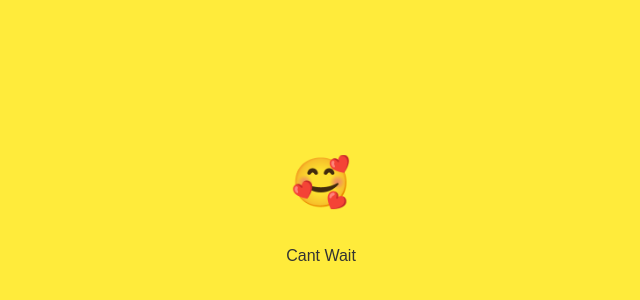
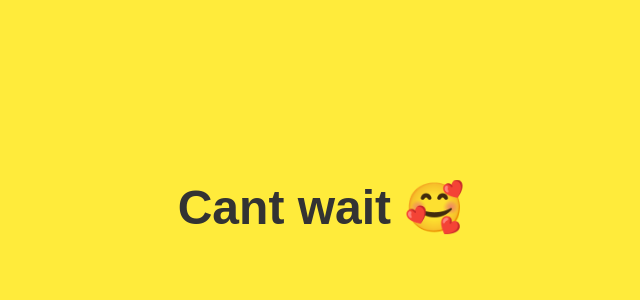
Before and after one commit to remaalh/foryou, a plain HTML site: page yes.html in a window 1280 px wide. Shown: the part 206-506 px from the top of the page, without its empty margins (319-959 px from the left). Drawn offline with Linux system fonts and the light colour scheme.

Commit message:
Update yes.html

```diff
--- a/yes.html
+++ b/yes.html
@@ -23,7 +23,7 @@
     </style>
 </head>
 <body>
-    <h1>🥰</h1>
-    <p>Cant Wait</p>
+    <h1>Cant wait 🥰</h1>
+
 </body>
 </html>
```
